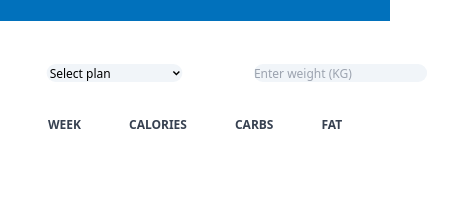
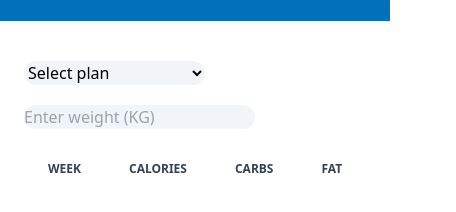
Before and after one commit to jackmcardle99/jackmcardle99.github.io, a website: page index.html in a window 390 px wide. Shown: the part 56-268 px from the top of the page, 456 px wide, since content can reach past the window. Drawn offline with Linux system fonts and the light colour scheme.

Commit message:
fixed layout some more, fixed table so that it shows as zeros for oversize shredding when opened initally

```diff
--- a/index.html
+++ b/index.html
@@ -18,20 +18,21 @@
 <div class="max-w-7xl mx-auto px-6 lg:px-8">
 
   <div class="mt-10 mx-auto inline-flex space-x-5">
-    <select class="bg-slate-100 rounded-full scale-75 md:scale-100" id="ddl">
+    <select class="bg-slate-100 rounded-full scale-80 md:scale-100" id="ddl">
       <option value="default">Select plan</option>
       <option value="bulking">Bulking</option>
       <option value="shredding">Shredding</option>
       <option value="shredding-oversize">Shred (30%+ Bodyfat)</option>
     </select>
-
-    <input class="bg-slate-100 rounded-full scale-75 md:scale-100" type="number" id="inputNumber" placeholder="Enter weight (KG)" oninput="handleDropdown()">
   </div>
-
+  <br>
+  <div class="mt-5 mx-auto inline-flex space-x-5">
+    <input class="bg-slate-100 rounded-full scale-80 md:scale-100" type="number" id="inputNumber" placeholder="Enter weight (KG)" oninput="handleDropdown()">
+  </div>
   <p class="mt-5 mb-5" id="protein"></p>
 
   <div class="relative overflow-x-auto">
-    <table id="table" class="w-full text-sm text-left text-gray-500">
+    <table id="table" class="w-full text-sm text-left text-gray-500 md:scale-100 scale-80">
         <thead class="text-xs text-gray-700 uppercase">
             <tr class="bg-white border-b">
                 <th scope="col" class="px-6 py-3">
```
Also changed, not shown: dist/app.js.
